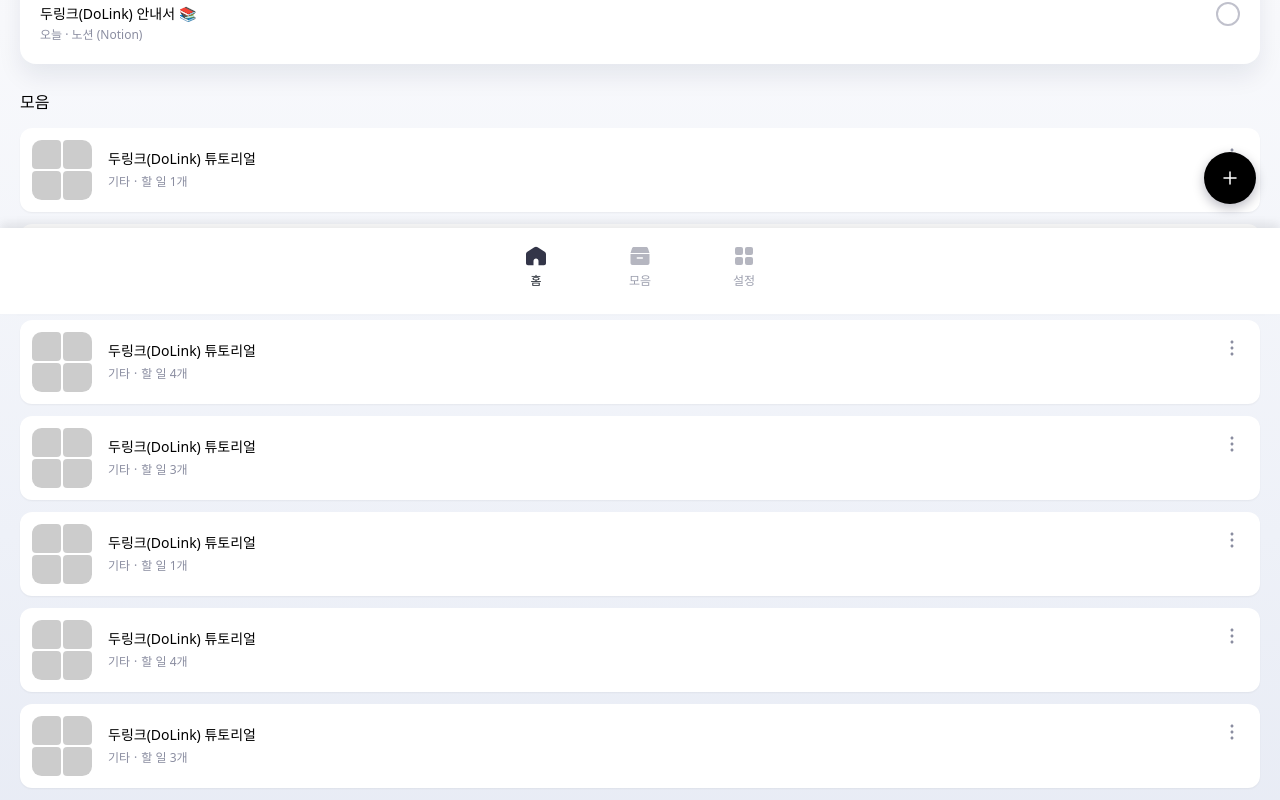
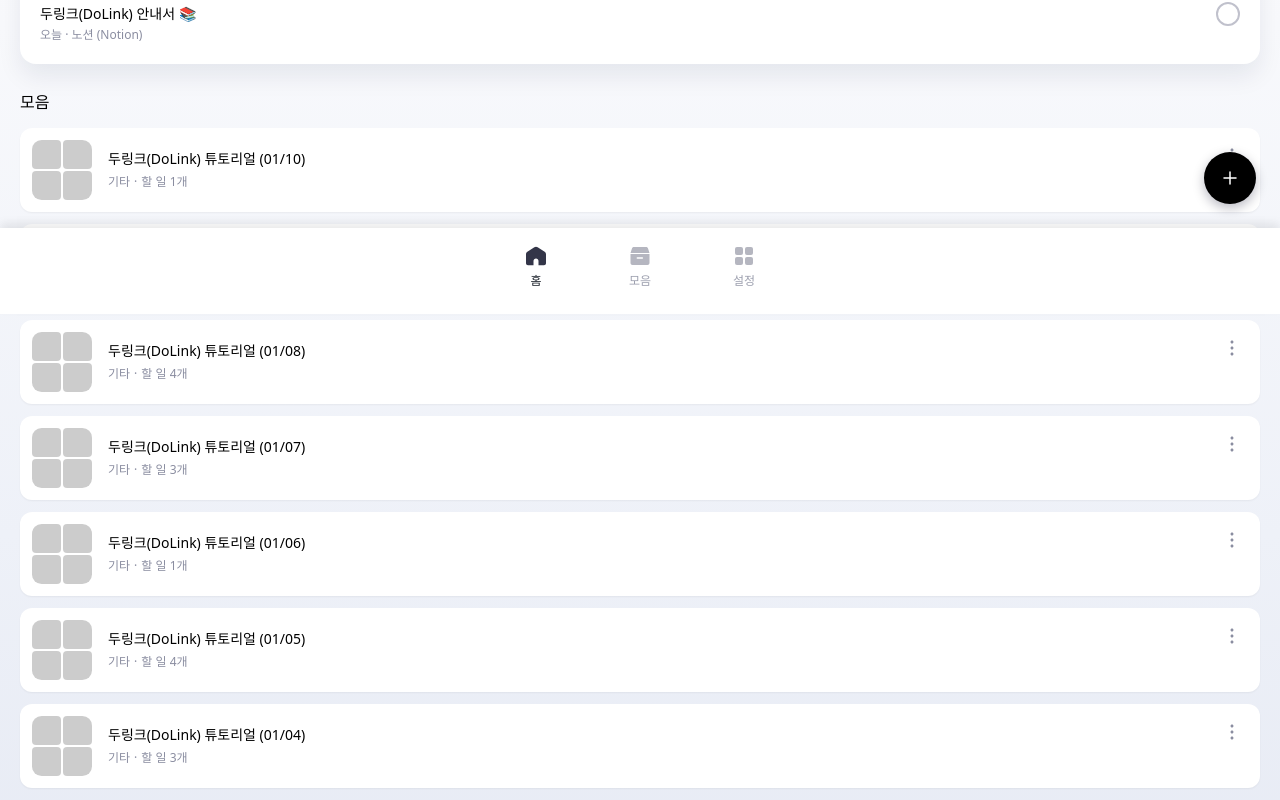
Before and after one commit to TeamDoLink/doLink-web-client, a React (Vite) app: page / in a window 1280 px wide. Shown: the part 486-1286 px from the top of the page. Built offline with nearby package versions, Linux system fonts and the light colour scheme.

Commit message:
chore: 모음 더미 데이터에 createAt 필드 추가

```diff
--- a/src/pages/home/afterLogin.tsx
+++ b/src/pages/home/afterLogin.tsx
@@ -52,70 +52,81 @@
 
 const ARCHIVE_ITEMS: ArchiveItem[] = [
   {
-    id: 'tutorial',
-    title: '두링크(DoLink) 튜토리얼',
+    id: 'tutorial-4',
+    title: '두링크(DoLink) 튜토리얼 (01/07)',
+    category: '기타',
+    itemCount: 3,
+    createdAt: '2025-01-07T16:45:00',
+  },
+  {
+    id: 'tutorial-5',
+    title: '두링크(DoLink) 튜토리얼 (12/31)',
     category: '기타',
     itemCount: 1,
+    createdAt: '2024-12-31T17:30:28',
   },
   {
     id: 'tutorial-2',
-    title: '두링크(DoLink) 튜토리얼',
+    title: '두링크(DoLink) 튜토리얼 (01/09)',
     category: '기타',
     itemCount: 2,
+    createdAt: '2025-01-09T14:20:15',
   },
   {
     id: 'tutorial-3',
-    title: '두링크(DoLink) 튜토리얼',
+    title: '두링크(DoLink) 튜토리얼 (01/05)',
     category: '기타',
     itemCount: 4,
+    createdAt: '2025-01-05T13:25:10',
+  },
+  {
+    id: 'tutorial',
+    title: '두링크(DoLink) 튜토리얼 (01/10)',
+    category: '기타',
+    itemCount: 1,
+    createdAt: '2025-01-10T12:30:21',
+  },
+  {
+    id: 'tutorial-5',
+    title: '두링크(DoLink) 튜토리얼 (01/03)',
+    category: '기타',
+    itemCount: 1,
+    createdAt: '2025-01-03T15:40:33',
   },
   {
     id: 'tutorial-4',
-    title: '두링크(DoLink) 튜토리얼',
+    title: '두링크(DoLink) 튜토리얼 (01/01)',
     category: '기타',
     itemCount: 3,
+    createdAt: '2025-01-01T12:10:55',
+  },
+  {
+    id: 'tutorial-3',
+    title: '두링크(DoLink) 튜토리얼 (01/08)',
+    category: '기타',
+    itemCount: 4,
+    createdAt: '2025-01-08T09:15:30',
   },
   {
     id: 'tutorial-5',
-    title: '두링크(DoLink) 튜토리얼',
+    title: '두링크(DoLink) 튜토리얼 (01/06)',
     category: '기타',
     itemCount: 1,
+    createdAt: '2025-01-06T11:30:22',
   },
   {
     id: 'tutorial-3',
-    title: '두링크(DoLink) 튜토리얼',
+    title: '두링크(DoLink) 튜토리얼 (01/02)',
     category: '기타',
     itemCount: 4,
+    createdAt: '2025-01-02T08:20:17',
   },
   {
     id: 'tutorial-4',
-    title: '두링크(DoLink) 튜토리얼',
+    title: '두링크(DoLink) 튜토리얼 (01/04)',
     category: '기타',
     itemCount: 3,
-  },
-  {
-    id: 'tutorial-5',
-    title: '두링크(DoLink) 튜토리얼',
-    category: '기타',
-    itemCount: 1,
-  },
-  {
-    id: 'tutorial-3',
-    title: '두링크(DoLink) 튜토리얼',
-    category: '기타',
-    itemCount: 4,
-  },
-  {
-    id: 'tutorial-4',
-    title: '두링크(DoLink) 튜토리얼',
-    category: '기타',
-    itemCount: 3,
-  },
-  {
-    id: 'tutorial-5',
-    title: '두링크(DoLink) 튜토리얼',
-    category: '기타',
-    itemCount: 1,
+    createdAt: '2025-01-04T10:15:45',
   },
 ];
 
```
